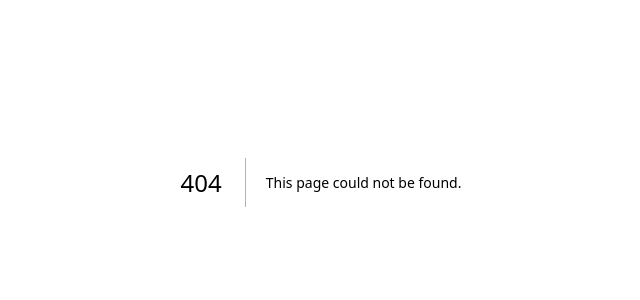
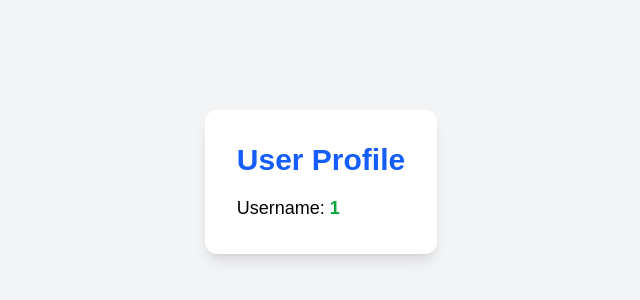
Before and after one commit to stackdev-ash/nextjs-learning, a Next.js app: page /dynamic-routing/user/1 in a window 1280 px wide. Before the commit this address had no page. Shown: the part 218-518 px from the top of the page, without its empty margins (319-959 px from the left). Built offline with nearby package versions, Linux system fonts and the light colour scheme.

Commit message:
Add dynamic routing examples

```diff
--- /dev/null
+++ b/app/dynamic-routing/page.tsx
@@ -0,0 +1,5 @@
+function DynamicRouting() {
+    return <h1> Dynamic Routing page </h1>;
+}
+
+export default DynamicRouting;
--- /dev/null
+++ b/app/dynamic-routing/user/[username]/page.tsx
@@ -0,0 +1,28 @@
+interface UserPageProps {
+  params: Promise<{
+    username: string;
+  }>;
+}
+
+export default async function UserPage({
+  params,
+}: UserPageProps) {
+  const { username } = await params;
+
+  return (
+    <div className="min-h-screen flex items-center justify-center bg-gray-100">
+      <div className="rounded-xl bg-white p-8 shadow-lg">
+        <h1 className="text-3xl font-bold text-blue-600">
+          User Profile
+        </h1>
+
+        <p className="mt-4 text-lg text-black">
+          Username:{" "}
+          <span className="font-semibold text-green-600">
+            {username}
+          </span>
+        </p>
+      </div>
+    </div>
+  );
+}
--- /dev/null
+++ b/app/dynamic-routing/user/page.tsx
@@ -0,0 +1,5 @@
+function Defaultuser() {
+    return <h1> DEfault user page </h1>;
+}
+
+export default Defaultuser;
```
